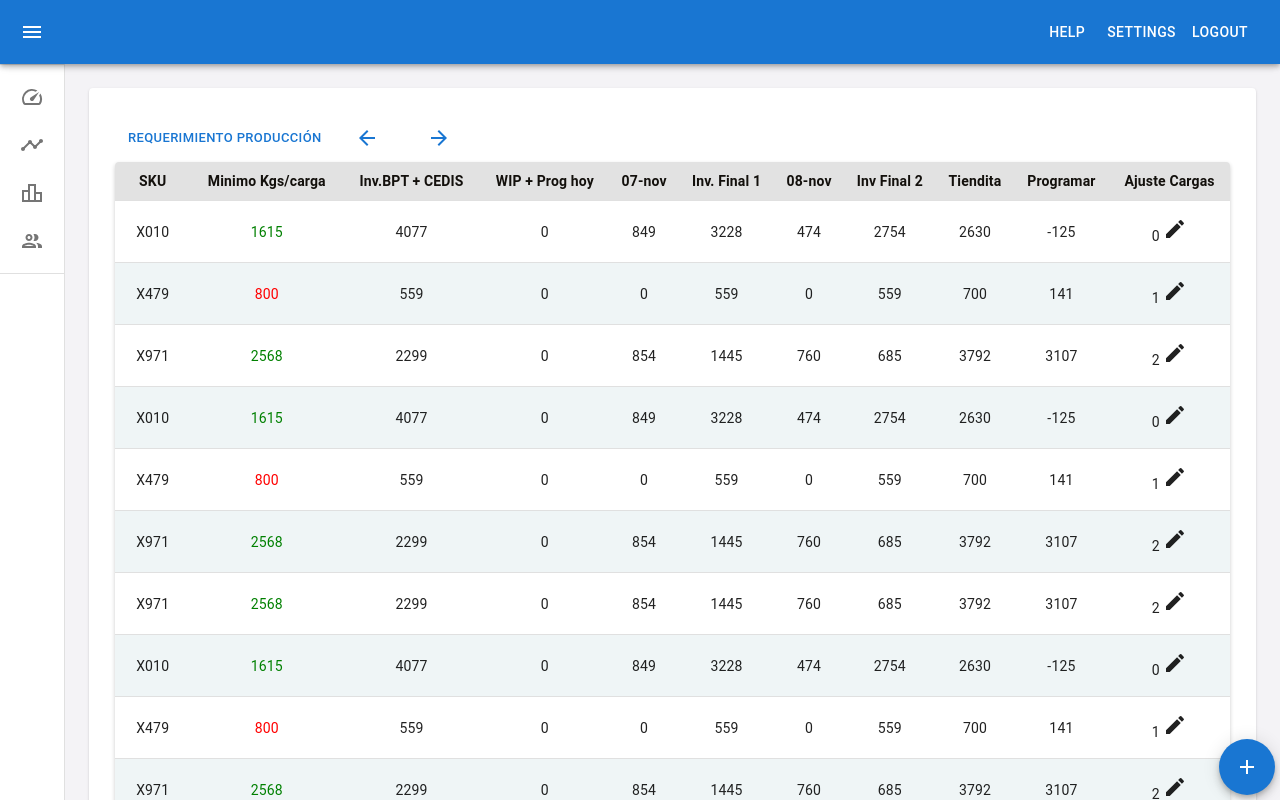
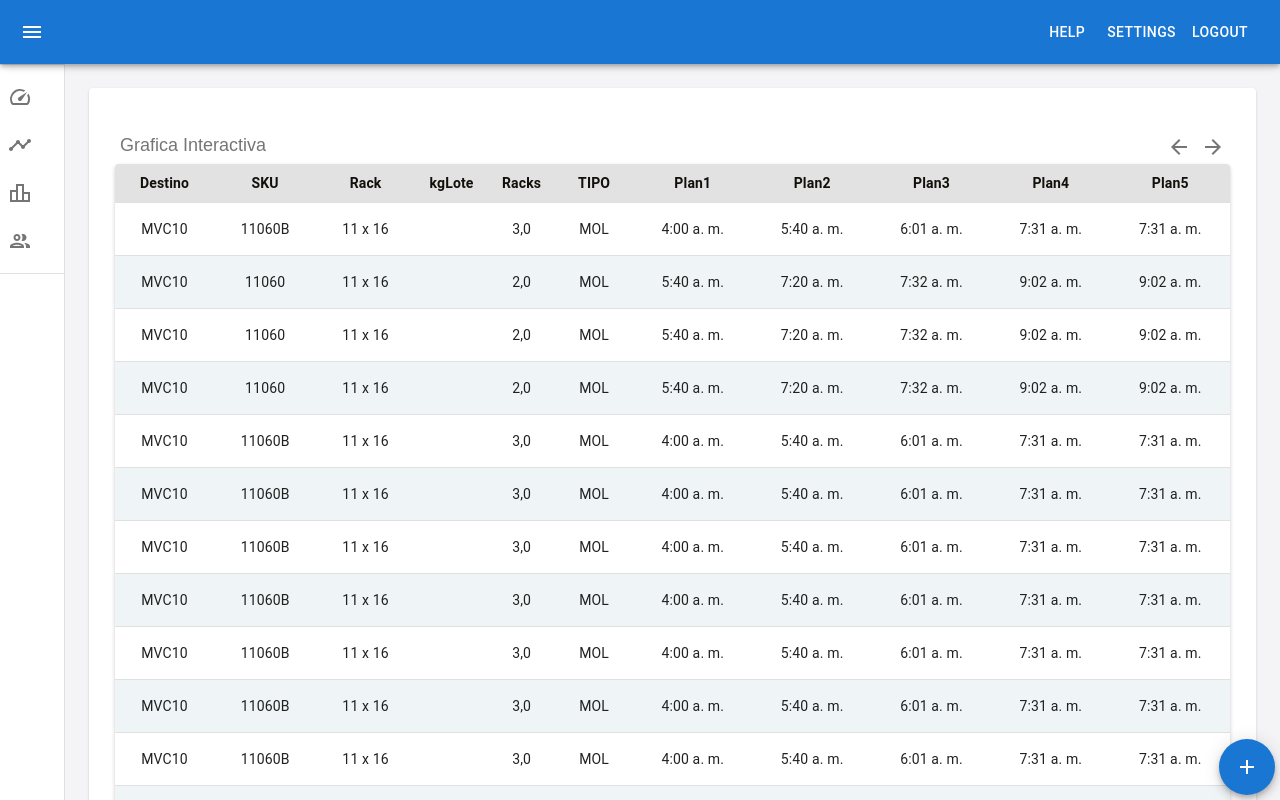
Before and after one commit to ZoiloMendoza/tabla_excel, a React (Create React App) app: page / in a window 1280 px wide. Shown: the top 800 px of the page. Built offline with nearby package versions, Linux system fonts and the light colour scheme.

Commit message:
update sidebar

```diff
--- a/src/components/AppBarSideBar/AppBarSideBar.js
+++ b/src/components/AppBarSideBar/AppBarSideBar.js
@@ -12,14 +12,7 @@ import MenuIcon from '@mui/icons-material/Menu';
 import ChevronLeftIcon from '@mui/icons-material/ChevronLeft';
 import ChevronRightIcon from '@mui/icons-material/ChevronRight';
 import ListItem from '@mui/material/ListItem';
-import ListItemButton from '@mui/material/ListItemButton';
-import ListItemIcon from '@mui/material/ListItemIcon';
-import ListItemText from '@mui/material/ListItemText';
-import SpeedIcon from '@mui/icons-material/Speed';
-import TimelineIcon from '@mui/icons-material/Timeline';
-import LeaderboardOutlinedIcon from '@mui/icons-material/LeaderboardOutlined';
-import GroupOutlinedIcon from '@mui/icons-material/GroupOutlined';
-
+import ButtomExpand from '../ButtomExpand/ButtomExpand';
 const drawerWidth = 240;
 const DrawerHeader = styled('div')(({ theme }) => ({
   display: 'flex',
@@ -88,6 +81,7 @@ const AppBar = styled(MuiAppBar, {
 
   export default function AppBarSideBar() {
     const [open, setOpen] = React.useState(false);
+    const [openExpant, setOpenExpant] = React.useState([false,false,false,false]);
     const theme = useTheme();
     const handleDrawerOpen = () => {
       setOpen(true);
@@ -96,6 +90,16 @@ const AppBar = styled(MuiAppBar, {
     const handleDrawerClose = () => {
       setOpen(false);
     };
+
+    const handleClickExpant = (index) => {
+      setOpenExpant((prev) => {
+        const newExpant =[...prev];
+        newExpant[index] = !newExpant[index];
+        //console.log(newExpant)
+        return newExpant;
+      });
+    };
+
     return (
       <>
         <AppBar position="fixed" open={open}>
@@ -136,36 +140,11 @@ const AppBar = styled(MuiAppBar, {
               "Opportunity Forecast",
               "Sales Activity",
               "Employee Sales",
-            ].map((text, index) => (
-              <ListItem key={text} disablePadding sx={{ display: "block" }}>
-                <ListItemButton
-                  sx={{
-                    minHeight: 48,
-                    justifyContent: open ? "initial" : "center",
-                    px: 2.5,
-                  }}
-                >
-                  <ListItemIcon
-                    sx={{
-                      minWidth: 0,
-                      mr: open ? 3 : "auto",
-                      justifyContent: "center",
-                    }}
-                  >
-                    {index === 0 ? (
-                      <SpeedIcon />
-                    ) : index === 1 ? (
-                      <TimelineIcon />
-                    ) : index === 2 ? (
-                      <LeaderboardOutlinedIcon />
-                    ) : index === 3 ? (
-                      <GroupOutlinedIcon />
-                    ) : null}
-                  </ListItemIcon>
-                  <ListItemText primary={text} sx={{ opacity: open ? 1 : 0 }} />
-                </ListItemButton>
+            ].map((text, index) => {
+              return <ListItem key={text} disablePadding sx={{ display: "block" }}>
+                <ButtomExpand text={text} open={open} openExpant={openExpant[index]} index={index} onClick={() => handleClickExpant(index)}/>
               </ListItem>
-            ))}
+  })}
           </List>
           <Divider />
         </Drawer>
--- /dev/null
+++ b/src/components/ButtomExpand/ButtomExpand.js
@@ -0,0 +1,60 @@
+import * as React from 'react';
+import List from '@mui/material/List';
+import ListItemButton from '@mui/material/ListItemButton';
+import ListItemIcon from '@mui/material/ListItemIcon';
+import ListItemText from '@mui/material/ListItemText';
+import Collapse from '@mui/material/Collapse';
+import InboxIcon from '@mui/icons-material/MoveToInbox';
+import ExpandLess from '@mui/icons-material/ExpandLess';
+import ExpandMore from '@mui/icons-material/ExpandMore';
+import StarBorder from '@mui/icons-material/StarBorder';
+import SpeedIcon from '@mui/icons-material/Speed';
+import TimelineIcon from '@mui/icons-material/Timeline';
+import LeaderboardOutlinedIcon from '@mui/icons-material/LeaderboardOutlined';
+import GroupOutlinedIcon from '@mui/icons-material/GroupOutlined';
+
+export default function ButtomExpand({text, open, openExpant, index, onClick}){
+
+    return (
+        <>
+        <ListItemButton
+          sx={{
+            minHeight: 48,
+            justifyContent: open ? "initial" : "center",
+            px: 1,
+          }}
+          onClick={onClick}
+        >
+          <ListItemIcon
+            sx={{
+              minWidth: 0,
+              mr: open ? 3 : "auto",
+              justifyContent: "center",
+            }}
+          >
+            {index === 0 ? (
+              <SpeedIcon />
+            ) : index === 1 ? (
+              <TimelineIcon />
+            ) : index === 2 ? (
+              <LeaderboardOutlinedIcon />
+            ) : index === 3 ? (
+              <GroupOutlinedIcon />
+            ) : null}
+          </ListItemIcon>
+          <ListItemText primary={text} sx={{ opacity: open ? 1 : 0 }} />
+          {open && (openExpant ? <ExpandLess /> : <ExpandMore />)}
+        </ListItemButton>
+        <Collapse in={openExpant} timeout="auto" unmountOnExit>
+        <List component="div" disablePadding>
+          <ListItemButton sx={{ pl: 4 }}>
+            <ListItemIcon>
+              <StarBorder />
+            </ListItemIcon>
+            <ListItemText primary="Starred" />
+          </ListItemButton>
+        </List>
+      </Collapse>
+      </>
+        )
+}
--- a/src/components/DashBoard/DashBoard.js
+++ b/src/components/DashBoard/DashBoard.js
@@ -54,7 +54,7 @@ export default function DashBoard() {
               }}
             >
               <CloseIcon
-                sx={{ marginTop: "25%", textAlign: "left", width: "100%" }}
+                sx={{ marginTop: "25%", float:'left'}}
                 fontSize="medium"
                 onClick={() => setOpenTable(!openTable)}
               />
--- a/src/components/TablaInteractiva/TablaInteractiva.js
+++ b/src/components/TablaInteractiva/TablaInteractiva.js
@@ -9,6 +9,7 @@ import TableRow from '@mui/material/TableRow';
 import Paper from '@mui/material/Paper';
 import CreateIcon from '@mui/icons-material/Create';
 import SaveIcon from '@mui/icons-material/Save';
+import TablePagination from '@mui/material/TablePagination';
 import { styled } from '@mui/material/styles';
 import Card from '@mui/material/Card';
 import CardActions from '@mui/material/CardActions';
@@ -17,42 +18,217 @@ import ArrowBackIcon from '@mui/icons-material/ArrowBack';
 import ArrowForwardIcon from '@mui/icons-material/ArrowForward';
 import Button from '@mui/material/Button';
 import { NewspaperSharp } from '@mui/icons-material';
+import { IconButton } from '@mui/material';
 
 const dataInicial = [
-  { SKU: 'X010', 'Minimo Kgs/carga': 1615, 'Inv.BPT + CEDIS': 4077, 'WIP + Prog hoy': 0, '07-nov': 849, 'Inv. Final 1': 3228, '08-nov': 474, 'Inv Final 2': 2754, Tiendita: 2630, Programar: -125, 'Ajuste Cargas': 0, Pedido: 2754, 'Inv final 3': 125, 'Dif Inv final':2754 },
-  { SKU: 'X479', 'Minimo Kgs/carga': 800, 'Inv.BPT + CEDIS': 559, 'WIP + Prog hoy': 0, '07-nov': 0, 'Inv. Final 1': 559, '08-nov': 0, 'Inv Final 2': 559, Tiendita: 700, Programar: 141, 'Ajuste Cargas': 1, Pedido: 1164, 'Inv final 3': 1723, 'Dif Inv final':1723 },
-  { SKU: 'X971', 'Minimo Kgs/carga': 2568, 'Inv.BPT + CEDIS': 2299, 'WIP + Prog hoy': 0, '07-nov': 854, 'Inv. Final 1': 1445, '08-nov': 760, 'Inv Final 2': 685, Tiendita: 3792, Programar: 3107, 'Ajuste Cargas': 2, Pedido: 5136, 'Inv final 3': 5821, 'Dif Inv final':5821 },
-  { SKU: 'X010', 'Minimo Kgs/carga': 1615, 'Inv.BPT + CEDIS': 4077, 'WIP + Prog hoy': 0, '07-nov': 849, 'Inv. Final 1': 3228, '08-nov': 474, 'Inv Final 2': 2754, Tiendita: 2630, Programar: -125, 'Ajuste Cargas': 0, Pedido: 2754, 'Inv final 3': 125, 'Dif Inv final':2754 },
-  { SKU: 'X479', 'Minimo Kgs/carga': 800, 'Inv.BPT + CEDIS': 559, 'WIP + Prog hoy': 0, '07-nov': 0, 'Inv. Final 1': 559, '08-nov': 0, 'Inv Final 2': 559, Tiendita: 700, Programar: 141, 'Ajuste Cargas': 1, Pedido: 1164, 'Inv final 3': 1723, 'Dif Inv final':1723 },
-  { SKU: 'X971', 'Minimo Kgs/carga': 2568, 'Inv.BPT + CEDIS': 2299, 'WIP + Prog hoy': 0, '07-nov': 854, 'Inv. Final 1': 1445, '08-nov': 760, 'Inv Final 2': 685, Tiendita: 3792, Programar: 3107, 'Ajuste Cargas': 2, Pedido: 5136, 'Inv final 3': 5821, 'Dif Inv final':5821 },
-  { SKU: 'X971', 'Minimo Kgs/carga': 2568, 'Inv.BPT + CEDIS': 2299, 'WIP + Prog hoy': 0, '07-nov': 854, 'Inv. Final 1': 1445, '08-nov': 760, 'Inv Final 2': 685, Tiendita: 3792, Programar: 3107, 'Ajuste Cargas': 2, Pedido: 5136, 'Inv final 3': 5821, 'Dif Inv final':5821 },
-  { SKU: 'X010', 'Minimo Kgs/carga': 1615, 'Inv.BPT + CEDIS': 4077, 'WIP + Prog hoy': 0, '07-nov': 849, 'Inv. Final 1': 3228, '08-nov': 474, 'Inv Final 2': 2754, Tiendita: 2630, Programar: -125, 'Ajuste Cargas': 0, Pedido: 2754, 'Inv final 3': 125, 'Dif Inv final':2754 },
-  { SKU: 'X479', 'Minimo Kgs/carga': 800, 'Inv.BPT + CEDIS': 559, 'WIP + Prog hoy': 0, '07-nov': 0, 'Inv. Final 1': 559, '08-nov': 0, 'Inv Final 2': 559, Tiendita: 700, Programar: 141, 'Ajuste Cargas': 1, Pedido: 1164, 'Inv final 3': 1723, 'Dif Inv final':1723 },
-  { SKU: 'X971', 'Minimo Kgs/carga': 2568, 'Inv.BPT + CEDIS': 2299, 'WIP + Prog hoy': 0, '07-nov': 854, 'Inv. Final 1': 1445, '08-nov': 760, 'Inv Final 2': 685, Tiendita: 3792, Programar: 3107, 'Ajuste Cargas': 2, Pedido: 5136, 'Inv final 3': 5821, 'Dif Inv final':5821 },
-  { SKU: 'X010', 'Minimo Kgs/carga': 1615, 'Inv.BPT + CEDIS': 4077, 'WIP + Prog hoy': 0, '07-nov': 849, 'Inv. Final 1': 3228, '08-nov': 474, 'Inv Final 2': 2754, Tiendita: 2630, Programar: -125, 'Ajuste Cargas': 0, Pedido: 2754, 'Inv final 3': 125, 'Dif Inv final':2754 },
-  { SKU: 'X479', 'Minimo Kgs/carga': 800, 'Inv.BPT + CEDIS': 559, 'WIP + Prog hoy': 0, '07-nov': 0, 'Inv. Final 1': 559, '08-nov': 0, 'Inv Final 2': 559, Tiendita: 700, Programar: 141, 'Ajuste Cargas': 1, Pedido: 1164, 'Inv final 3': 1723, 'Dif Inv final':1723 },
-  { SKU: 'X971', 'Minimo Kgs/carga': 2568, 'Inv.BPT + CEDIS': 2299, 'WIP + Prog hoy': 0, '07-nov': 854, 'Inv. Final 1': 1445, '08-nov': 760, 'Inv Final 2': 685, Tiendita: 3792, Programar: 3107, 'Ajuste Cargas': 2, Pedido: 5136, 'Inv final 3': 5821, 'Dif Inv final':5821 },
-  { SKU: 'X010', 'Minimo Kgs/carga': 1615, 'Inv.BPT + CEDIS': 4077, 'WIP + Prog hoy': 0, '07-nov': 849, 'Inv. Final 1': 3228, '08-nov': 474, 'Inv Final 2': 2754, Tiendita: 2630, Programar: -125, 'Ajuste Cargas': 0, Pedido: 2754, 'Inv final 3': 125, 'Dif Inv final':2754 },
-  { SKU: 'X479', 'Minimo Kgs/carga': 800, 'Inv.BPT + CEDIS': 559, 'WIP + Prog hoy': 0, '07-nov': 0, 'Inv. Final 1': 559, '08-nov': 0, 'Inv Final 2': 559, Tiendita: 700, Programar: 141, 'Ajuste Cargas': 1, Pedido: 1164, 'Inv final 3': 1723, 'Dif Inv final':1723 },
-  { SKU: 'X971', 'Minimo Kgs/carga': 2568, 'Inv.BPT + CEDIS': 2299, 'WIP + Prog hoy': 0, '07-nov': 854, 'Inv. Final 1': 1445, '08-nov': 760, 'Inv Final 2': 685, Tiendita: 3792, Programar: 3107, 'Ajuste Cargas': 2, Pedido: 5136, 'Inv final 3': 5821, 'Dif Inv final':5821 },
-
-];
+  {
+    Destino: 'MVC10',
+    SKU: '11060B',
+    Rack: '11 x 16',
+    KgLote: 3.600,
+    Racks: '3,0',
+    TIPO: 'MOL',
+    Plan1: '4:00 a. m.',
+    Plan2: '5:40 a. m.',
+    Plan3: '6:01 a. m.',
+    Plan4: '7:31 a. m.',
+    Plan5: '7:31 a. m.',
+    Plan6: '12:01 p. m.',
+    Plan7: '12:01 p. m.',
+    Plan8: '4:11 p. m.',
+  },
+  {
+    Destino: 'MVC10',
+    SKU: '11060',
+    Rack: '11 x 16',
+    KgLote: 2.210,
+    Racks: '2,0',
+    TIPO: 'MOL',
+    Plan1: '5:40 a. m.',
+    Plan2: '7:20 a. m.',
+    Plan3: '7:32 a. m.',
+    Plan4: '9:02 a. m.',
+    Plan5: '9:02 a. m.',
+    Plan6: '1:32 p. m.',
+    Plan7: '1:32 p. m.',
+    Plan8: '5:42 p. m.',
+  },
+  {
+    Destino: 'MVC10',
+    SKU: '11060',
+    Rack: '11 x 16',
+    KgLote: 2.210,
+    Racks: '2,0',
+    TIPO: 'MOL',
+    Plan1: '5:40 a. m.',
+    Plan2: '7:20 a. m.',
+    Plan3: '7:32 a. m.',
+    Plan4: '9:02 a. m.',
+    Plan5: '9:02 a. m.',
+    Plan6: '1:32 p. m.',
+    Plan7: '1:32 p. m.',
+    Plan8: '5:42 p. m.',
+  },
+  {
+    Destino: 'MVC10',
+    SKU: '11060',
+    Rack: '11 x 16',
+    KgLote: 2.210,
+    Racks: '2,0',
+    TIPO: 'MOL',
+    Plan1: '5:40 a. m.',
+    Plan2: '7:20 a. m.',
+    Plan3: '7:32 a. m.',
+    Plan4: '9:02 a. m.',
+    Plan5: '9:02 a. m.',
+    Plan6: '1:32 p. m.',
+    Plan7: '1:32 p. m.',
+    Plan8: '5:42 p. m.',
+  },
+  {
+    Destino: 'MVC10',
+    SKU: '11060B',
+    Rack: '11 x 16',
+    KgLote: 3.600,
+    Racks: '3,0',
+    TIPO: 'MOL',
+    Plan1: '4:00 a. m.',
+    Plan2: '5:40 a. m.',
+    Plan3: '6:01 a. m.',
+    Plan4: '7:31 a. m.',
+    Plan5: '7:31 a. m.',
+    Plan6: '12:01 p. m.',
+    Plan7: '12:01 p. m.',
+    Plan8: '4:11 p. m.',
+  },
+  {
+    Destino: 'MVC10',
+    SKU: '11060B',
+    Rack: '11 x 16',
+    KgLote: 3.600,
+    Racks: '3,0',
+    TIPO: 'MOL',
+    Plan1: '4:00 a. m.',
+    Plan2: '5:40 a. m.',
+    Plan3: '6:01 a. m.',
+    Plan4: '7:31 a. m.',
+    Plan5: '7:31 a. m.',
+    Plan6: '12:01 p. m.',
+    Plan7: '12:01 p. m.',
+    Plan8: '4:11 p. m.',
+  },
+  {
+    Destino: 'MVC10',
+    SKU: '11060B',
+    Rack: '11 x 16',
+    KgLote: 3.600,
+    Racks: '3,0',
+    TIPO: 'MOL',
+    Plan1: '4:00 a. m.',
+    Plan2: '5:40 a. m.',
+    Plan3: '6:01 a. m.',
+    Plan4: '7:31 a. m.',
+    Plan5: '7:31 a. m.',
+    Plan6: '12:01 p. m.',
+    Plan7: '12:01 p. m.',
+    Plan8: '4:11 p. m.',
+  },
+  {
+    Destino: 'MVC10',
+    SKU: '11060B',
+    Rack: '11 x 16',
+    KgLote: 3.600,
+    Racks: '3,0',
+    TIPO: 'MOL',
+    Plan1: '4:00 a. m.',
+    Plan2: '5:40 a. m.',
+    Plan3: '6:01 a. m.',
+    Plan4: '7:31 a. m.',
+    Plan5: '7:31 a. m.',
+    Plan6: '12:01 p. m.',
+    Plan7: '12:01 p. m.',
+    Plan8: '4:11 p. m.',
+  },
+  {
+    Destino: 'MVC10',
+    SKU: '11060B',
+    Rack: '11 x 16',
+    KgLote: 3.600,
+    Racks: '3,0',
+    TIPO: 'MOL',
+    Plan1: '4:00 a. m.',
+    Plan2: '5:40 a. m.',
+    Plan3: '6:01 a. m.',
+    Plan4: '7:31 a. m.',
+    Plan5: '7:31 a. m.',
+    Plan6: '12:01 p. m.',
+    Plan7: '12:01 p. m.',
+    Plan8: '4:11 p. m.',
+  },
+  {
+    Destino: 'MVC10',
+    SKU: '11060B',
+    Rack: '11 x 16',
+    KgLote: 3.600,
+    Racks: '3,0',
+    TIPO: 'MOL',
+    Plan1: '4:00 a. m.',
+    Plan2: '5:40 a. m.',
+    Plan3: '6:01 a. m.',
+    Plan4: '7:31 a. m.',
+    Plan5: '7:31 a. m.',
+    Plan6: '12:01 p. m.',
+    Plan7: '12:01 p. m.',
+    Plan8: '4:11 p. m.',
+  },
+  {
+    Destino: 'MVC10',
+    SKU: '11060B',
+    Rack: '11 x 16',
+    KgLote: 3.600,
+    Racks: '3,0',
+    TIPO: 'MOL',
+    Plan1: '4:00 a. m.',
+    Plan2: '5:40 a. m.',
+    Plan3: '6:01 a. m.',
+    Plan4: '7:31 a. m.',
+    Plan5: '7:31 a. m.',
+    Plan6: '12:01 p. m.',
+    Plan7: '12:01 p. m.',
+    Plan8: '4:11 p. m.',
+  },
+  {
+    Destino: 'MVC10',
+    SKU: '11060B',
+    Rack: '11 x 16',
+    KgLote: 3.600,
+    Racks: '3,0',
+    TIPO: 'MOL',
+    Plan1: '4:00 a. m.',
+    Plan2: '5:40 a. m.',
+    Plan3: '6:01 a. m.',
+    Plan4: '7:31 a. m.',
+    Plan5: '7:31 a. m.',
+    Plan6: '12:01 p. m.',
+    Plan7: '12:01 p. m.',
+    Plan8: '4:11 p. m.',
+  }]
 
 const columns = [
+  'Destino',
   'SKU',
-  'Minimo Kgs/carga',
-  'Inv.BPT + CEDIS',
-  'WIP + Prog hoy',
-  '07-nov',
-  'Inv. Final 1',
-  '08-nov',
-  'Inv Final 2',
-  'Tiendita',
-  'Programar',
-  'Ajuste Cargas',
-  'Pedido',
-  'Inv final 3',
-  'Dif Inv final',
+  'Rack',
+  'kgLote',
+  'Racks',
+  'TIPO',
+  'Plan1',
+  'Plan2',
+  'Plan3',
+  'Plan4',
+  'Plan5',
+  'Plan6',
+  'Plan7',
+  'Plan8',
 ];
 
 const StyledTableCell = styled(TableCell)(({ theme }) => ({
@@ -82,7 +258,7 @@ const StyledTableRow = styled(TableRow)(({ theme }) => ({
 }));
 
 
-function Cell({ column, value, isEditing, handleChange, handleEdit, handleSave }) {
+function Cell({ column, value}) {
 
     let textColor = "inherit";
 
@@ -92,49 +268,16 @@ function Cell({ column, value, isEditing, handleChange, handleEdit, handleSave }
 
     return (
       <StyledTableCell align="center" style={{ color: textColor }}>
-        {column === 'Ajuste Cargas' ? (
-          isEditing ? (
-            <div>
-              <input type="text" value={value} onChange={handleChange} />
-              <SaveIcon onClick={handleSave} />
-            </div>
-          ) : (
-            <div>
-              {value} <CreateIcon onClick={handleEdit} />
-            </div>
-          )
-        ) : (
-          value
-        )}
+          {value}
       </StyledTableCell>
     );
 }
 
 export default function TablaInteractiva() {
-  const [data, setData] = useState(dataInicial);
-  const [editingCell, setEditingCell] = useState(null);
   const [columnaOriginal, setColumnaOriginal] = useState(columns)
   const [columnsIterable, setColumnsIterable] = useState(columns.slice(0, columns.length - 3))
-
-  const handleEditClick = (rowIndex) => {
-    setEditingCell(rowIndex);
-  };
-
-  const handleSaveClick = (rowIndex) => {
-    // Guardar los cambios en la celda de la fila rowIndex
-    setEditingCell(null);
-  };
-
-  const handleChange = (e, rowIndex) => {
-    // Actualizar el valor de la celda en la fila rowIndex
-    const newValue = e.target.value;
-    const updatedData = data.map((row, index) =>
-      index === rowIndex ? { ...row, "Ajuste Cargas": newValue } : row
-    );
-
-    setData(updatedData);
-  };
-
+  const [rowsPerPage, setRowsPerPage] = React.useState(11);
+  const [page, setPage] = React.useState(0);
   const derechadaColumns = () => {
     const derecha = columnaOriginal.slice(columnaOriginal.length - 3, columnaOriginal.length )
     const ajusteArray = columnsIterable.slice(0, columnsIterable.length - 3)
@@ -147,17 +290,26 @@ export default function TablaInteractiva() {
     const newArray = [...ajusteArray, ...izquierda]
     setColumnsIterable(newArray)
   }
-
-  console.log()
+  const handleChangePage = (event, newPage) => {
+    setPage(newPage);
+    const derecha = columnaOriginal.slice(columnaOriginal.length - 3, columnaOriginal.length )
+    const ajusteArray = columnsIterable.slice(0, columnsIterable.length - 3)
+    const newArray = [...ajusteArray, ...derecha]
+    setColumnsIterable(newArray)
+  };
+  const handleChangeRowsPerPage = (event) => {
+    setRowsPerPage(parseInt(event.target.value, 1));
+    setPage(0);
+  };
 
   return (
     <Card sx={{ minWidth: 275, padding:'10px' }}>
       <CardContent>
       <CardActions>
-        <Button size="small">Requerimiento producción</Button>
-        <Button size="small" onClick={izquierdaColumns}><ArrowBackIcon >Izquierda</ArrowBackIcon></Button>
-        <Button size="small" onClick={derechadaColumns}><ArrowForwardIcon>Derecha</ArrowForwardIcon></Button>
       </CardActions>
+      <IconButton size="small">Grafica Interactiva</IconButton>
+      <IconButton size="small" sx={{float:'right'}} onClick={derechadaColumns}><ArrowForwardIcon>Derecha</ArrowForwardIcon></IconButton>
+      <IconButton size="small" sx={{float:'right'}} onClick={izquierdaColumns}><ArrowBackIcon >Izquierda</ArrowBackIcon></IconButton>
 
           <TableContainer component={Paper} sx={{ boxShadow: "0 2px 4px rgba(0, 0, 0, 0.2)" }}>
             <Table sx={{ minWidth: 650 }} aria-label="simple table">
@@ -171,19 +323,13 @@ export default function TablaInteractiva() {
                 </TableRow>
               </TableHead>
               <TableBody>
-                {data.map((row, rowIndex) => (
+                {dataInicial.map((row, rowIndex) => (
                   <StyledTableRow key={rowIndex}>
                     {columnsIterable.map((column) => (
                       <Cell
                         key={column}
                         column={column}
                         value={row[column]}
-                        isEditing={
-                          rowIndex === editingCell && column === "Ajuste Cargas"
-                        }
-                        handleChange={(e) => handleChange(e, rowIndex)}
-                        handleEdit={() => handleEditClick(rowIndex)}
-                        handleSave={() => handleSaveClick(rowIndex)}
                       />
                     ))}
                   </StyledTableRow>
```
